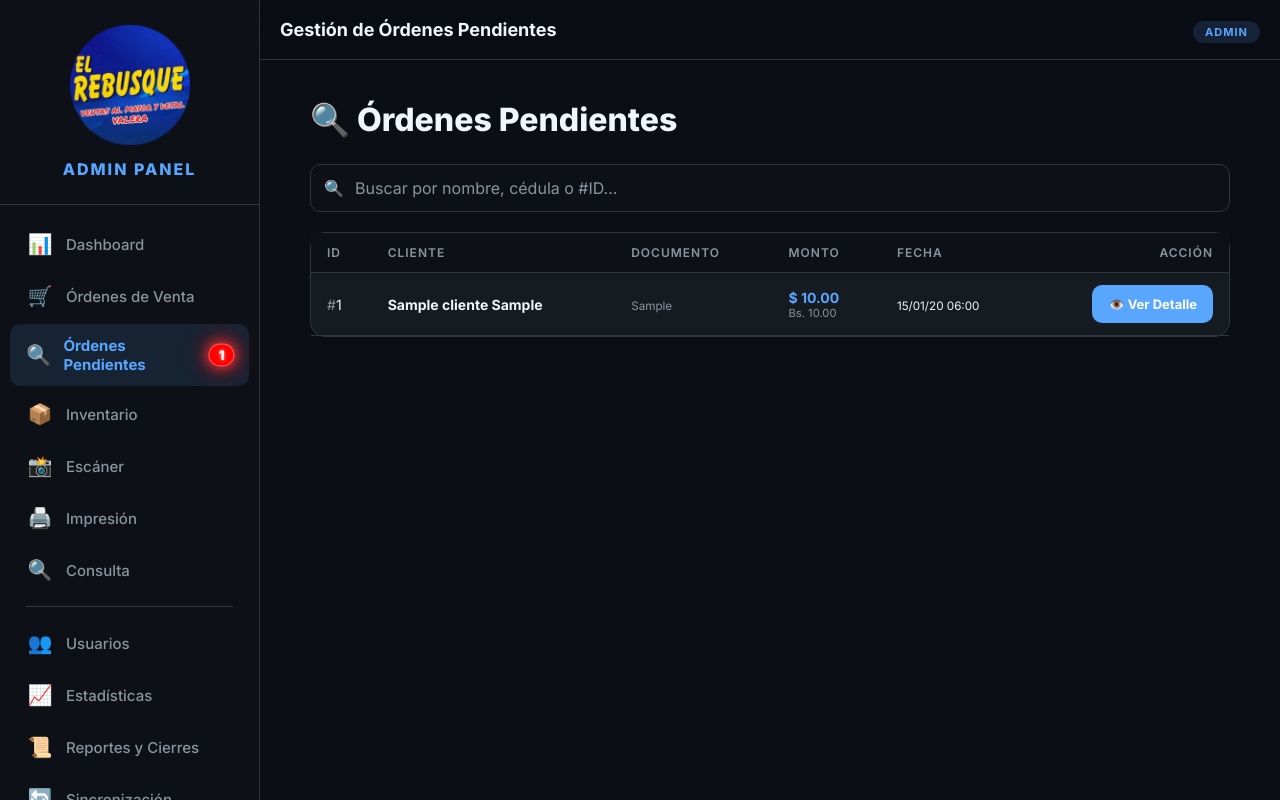
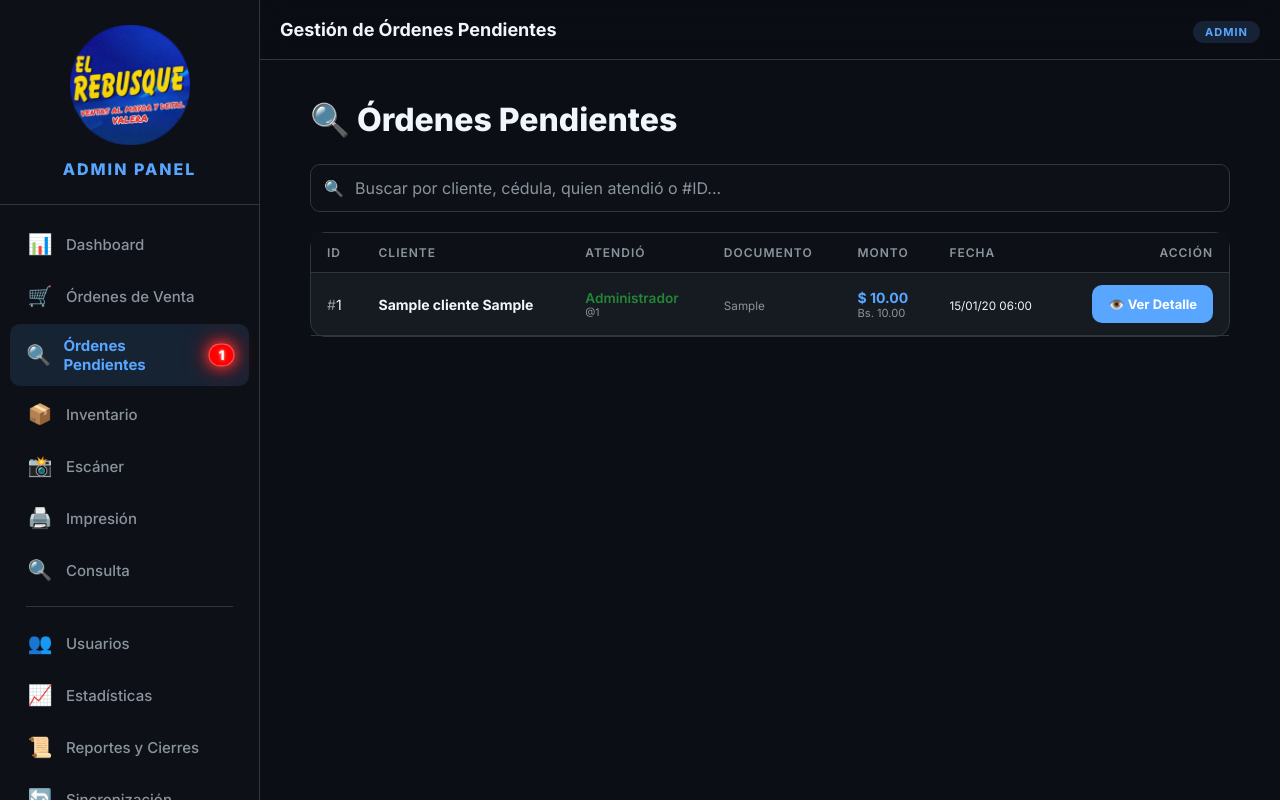
Before and after one commit to Salvaberticci/sistema-gestion-productos-web, a PHP site: page /modules/ventas_pendientes/index.php in a window 1280 px wide. Run offline with PHP 8.4, Linux system fonts and the light colour scheme; a user stored in the database is signed in; data comes from the database, SQL or seed files in the repository; tables that the repository leaves empty hold one stand-in row (values such as "Sample post"); some libraries are stand-ins or nearby versions.

Commit message:
feat: columna Atendio en ordenes pendientes, con busqueda por nombre

```diff
--- a/modules/ventas_pendientes/api_buscar.php
+++ b/modules/ventas_pendientes/api_buscar.php
@@ -9,16 +9,17 @@ $db = getDB();
 
 try {
     $sql = "
-        SELECT ov.*, c.nombre, c.apellido, c.cedula
+        SELECT ov.*, c.nombre, c.apellido, c.cedula, u.nombre_completo AS atendio
         FROM ordenes_venta ov
         JOIN clientes c ON ov.cliente_id = c.id
+        LEFT JOIN usuarios u ON ov.usuario_id = u.id
         WHERE ov.estado = 'pendiente'
     ";
 
     if (!empty($q)) {
-        $sql .= " AND (c.nombre LIKE ? OR c.apellido LIKE ? OR c.cedula LIKE ? OR ov.id = ?)";
+        $sql .= " AND (c.nombre LIKE ? OR c.apellido LIKE ? OR c.cedula LIKE ? OR u.nombre_completo LIKE ? OR ov.id = ?)";
         $stmt = $db->prepare($sql . " ORDER BY ov.created_at ASC LIMIT 100");
-        $stmt->execute(["%$q%", "%$q%", "%$q%", $q]);
+        $stmt->execute(["%$q%", "%$q%", "%$q%", "%$q%", $q]);
     } else {
         $stmt = $db->query($sql . " ORDER BY ov.created_at ASC LIMIT 100");
     }
@@ -28,6 +29,7 @@ try {
     // Formatear datos para la respuesta
     foreach ($orders as &$o) {
         $o['cliente_full'] = htmlspecialchars($o['nombre'] . ' ' . $o['apellido']);
+        $o['atendio'] = !empty($o['atendio']) ? htmlspecialchars($o['atendio']) : 'Sin asignar';
         $o['fecha_fmt'] = date('d/m/y H:i', strtotime($o['created_at']));
         $o['total_usd_fmt'] = formatCurrency((float)$o['total_usd']);
         $o['total_bs_fmt'] = formatCurrency((float)$o['total_bs'], 'Bs.');
--- a/modules/ventas_pendientes/index.php
+++ b/modules/ventas_pendientes/index.php
@@ -15,7 +15,7 @@ require_once __DIR__ . '/../../includes/navbar.php';
 
 <!-- Search Bar -->
 <div class="search-bar mb-4">
-    <input type="text" id="orderSearch" class="form-input" placeholder="Buscar por nombre, cédula o #ID..." autocomplete="off">
+    <input type="text" id="orderSearch" class="form-input" placeholder="Buscar por cliente, cédula, quien atendió o #ID..." autocomplete="off">
 </div>
 
 <!-- Results Area -->
@@ -27,6 +27,7 @@ require_once __DIR__ . '/../../includes/navbar.php';
                 <tr>
                     <th>ID</th>
                     <th>Cliente</th>
+                    <th>Atendió</th>
                     <th>Documento</th>
                     <th>Monto</th>
                     <th>Fecha</th>
@@ -35,7 +36,7 @@ require_once __DIR__ . '/../../includes/navbar.php';
             </thead>
             <tbody id="desktopOrdersBody">
                 <!-- AJAX Load -->
-                <tr><td colspan="6" class="text-center p-4">Escribe para empezar a buscar...</td></tr>
+                <tr><td colspan="7" class="text-center p-4">Escribe para empezar a buscar...</td></tr>
             </tbody>
         </table>
     </div>
@@ -102,13 +103,13 @@ document.addEventListener('DOMContentLoaded', () => {
             })
             .catch(err => {
                 console.error(err);
-                desktopBody.innerHTML = `<tr><td colspan="6" class="text-center text-danger p-4">Error: ${err.message}</td></tr>`;
+                desktopBody.innerHTML = `<tr><td colspan="7" class="text-center text-danger p-4">Error: ${err.message}</td></tr>`;
             });
     }
 
     function renderResults(orders) {
         if (orders.length === 0) {
-            const emptyMsg = '<tr><td colspan="6" class="text-center p-4 text-dim">No se encontraron órdenes pendientes.</td></tr>';
+            const emptyMsg = '<tr><td colspan="7" class="text-center p-4 text-dim">No se encontraron órdenes pendientes.</td></tr>';
             desktopBody.innerHTML = emptyMsg;
             mobileContainer.innerHTML = '<p class="text-center text-dim p-4">No hay resultados.</p>';
             return;
@@ -123,6 +124,10 @@ document.addEventListener('DOMContentLoaded', () => {
                 <tr>
                     <td><span class="text-dim">#</span>${o.id}</td>
                     <td><span class="fw-bold">${o.cliente_full}</span></td>
+                    <td>
+                        <div style="font-size:0.85rem; font-weight:600; color:var(--color-success);">${o.atendio}</div>
+                        <div style="font-size:0.65rem; color:var(--color-text-dim);">@${o.usuario_id}</div>
+                    </td>
                     <td><small class="text-dim">${o.cedula}</small></td>
                     <td>
                         <div class="text-accent fw-bold">${o.total_usd_fmt}</div>
@@ -143,6 +148,9 @@ document.addEventListener('DOMContentLoaded', () => {
                             <div style="font-size:0.7rem; font-weight:800; color:var(--color-text-dim);">ORDEN #${o.id}</div>
                             <div style="font-weight:800; font-size:1rem;">${o.cliente_full}</div>
                             <div style="font-size:0.7rem; opacity:0.6;">V.I.P CLIENT - ${o.cedula}</div>
+                            <div style="font-size:0.7rem; margin-top:4px; color:var(--color-success); font-weight:700;">
+                                👤 Atendió: ${o.atendio}
+                            </div>
                         </div>
                         <div style="text-align:right;">
                             <div style="font-weight:900; color:var(--color-accent); font-size:1.1rem;">${o.total_usd_fmt}</div>
```
